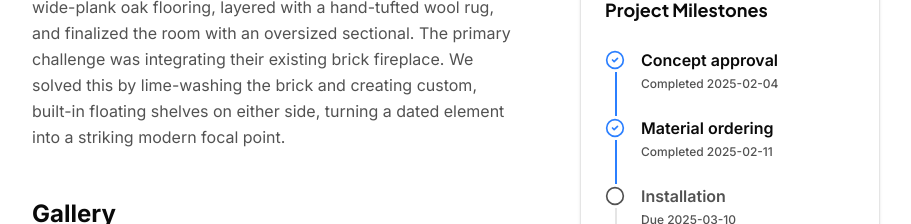
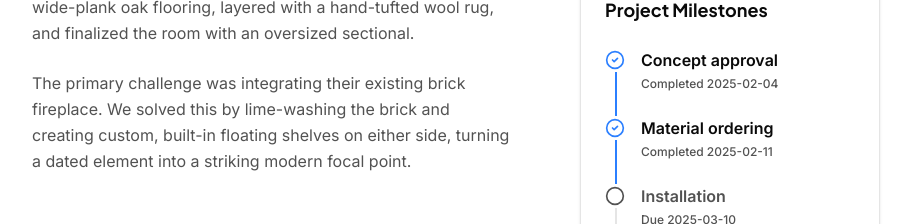
Before and after one commit to jumaan1st/classicads, a Next.js app: page /projects/P1 in a window 1280 px wide. Shown: the part 1137-1361 px from the top of the page, without its empty margins (184-1095 px from the left). Built offline with nearby package versions, Linux system fonts and the light colour scheme.

Commit message:
feat: Implement project detail page to display project information, status, services, milestones, and progress photos.

```diff
--- a/app/projects/[id]/page.tsx
+++ b/app/projects/[id]/page.tsx
@@ -123,9 +123,13 @@ export default async function ProjectDetailPage({ params }: { params: Promise<{
                 <div className="grid md:grid-cols-[1fr_300px] gap-12 md:gap-16 items-start">
                     <div className="prose prose-lg dark:prose-invert prose-headings:font-heading prose-a:text-blue-600 dark:prose-a:text-blue-400 max-w-none">
                         <h2 className="text-2xl font-bold mb-4">The Challenge & Solution</h2>
-                        {project.content.split('\\n\\n').map((paragraph: string, i: number) => (
-                            <p key={i} className="text-[var(--muted)] leading-relaxed mb-6">{paragraph}</p>
-                        ))}
+                        {project.content
+                            .replace(/\\n\\n/g, '\n\n')
+                            .split(/\n\n+/)
+                            .filter((p: string) => p.trim())
+                            .map((paragraph: string, i: number) => (
+                                <p key={i} className="text-[var(--muted)] leading-relaxed mb-6">{paragraph.trim()}</p>
+                            ))}
 
                         {project.progressPhotos && project.progressPhotos.length > 1 && (
                             <div className="mt-12">
@@ -187,7 +191,9 @@ export default async function ProjectDetailPage({ params }: { params: Promise<{
                                                 {milestone.title}
                                             </span>
                                             <span className="text-xs font-medium text-[var(--muted)] mt-1">
-                                                {milestone.completed ? `Completed ${milestone.completedAt}` : `Due ${milestone.dueDate}`}
+                                                {milestone.completed
+                                                    ? milestone.completedAt ? `Completed ${milestone.completedAt}` : 'Completed'
+                                                    : `Due ${milestone.dueDate}`}
                                             </span>
                                         </div>
                                     </div>
```
